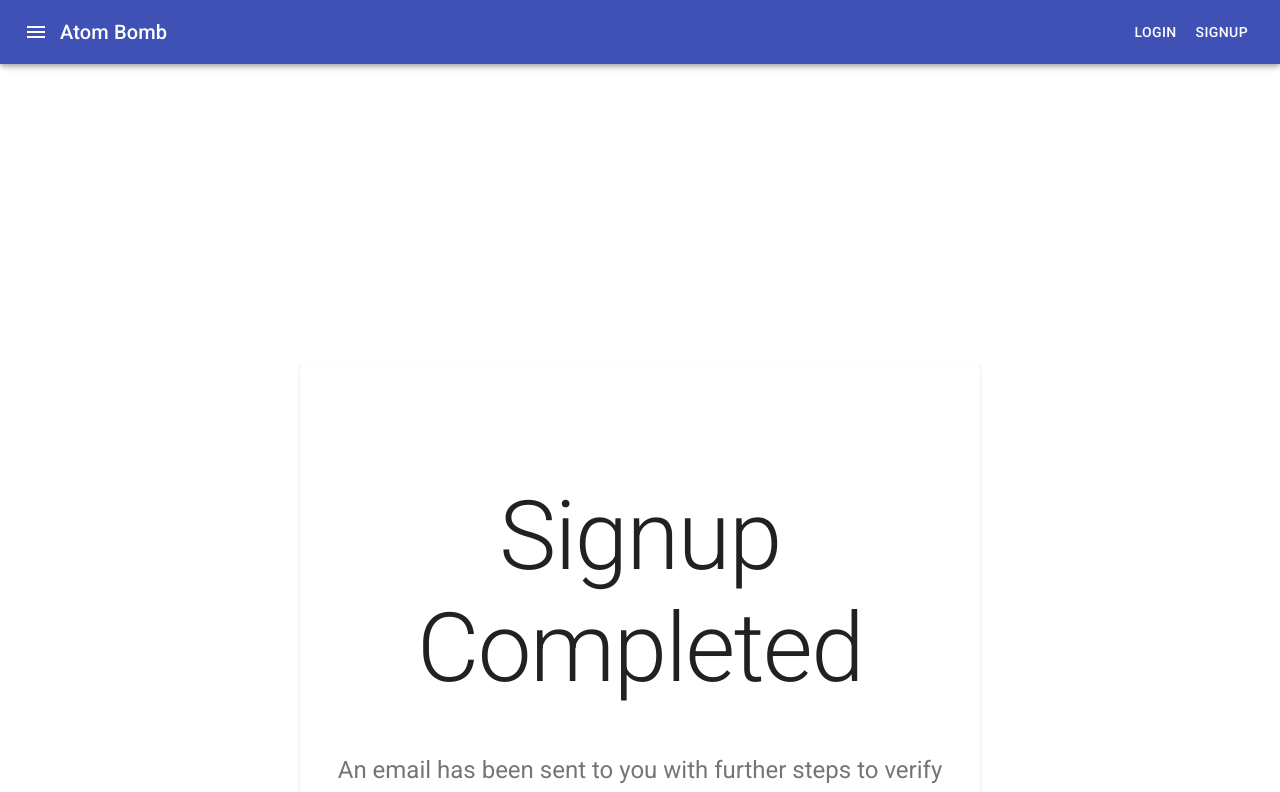
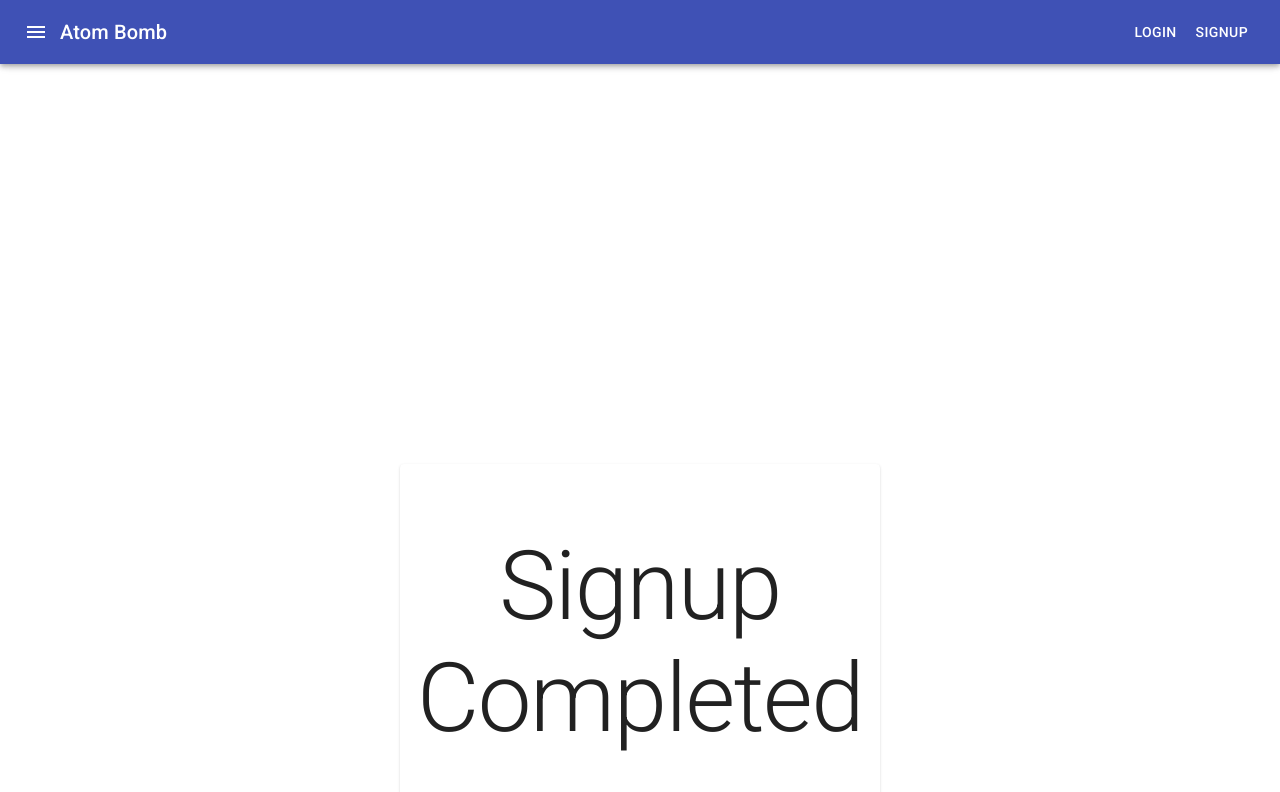
Before and after one commit to brandonkimmmm/atombomb-web, a React (Create React App) app: page /signup/complete in a window 1280 px wide. Shown: the top 792 px of the page. Built offline with nearby package versions, Linux system fonts and the light colour scheme; no server answers.

Commit message:
redirect to signup completed page after signup

```diff
--- a/src/components/SignupComplete/styles.js
+++ b/src/components/SignupComplete/styles.js
@@ -5,11 +5,12 @@ export const useStyles = makeStyles((theme) => ({
 		height: "90vh"
 	},
 	innerGrid: {
-		margin: 300
+		margin: 400
 	},
 	card: {
 		minWidth: 275,
-		paddingTop: 100,
+		paddingTop: 50,
+		paddingBottom: 50,
 		textAlign: "center",
 		height: "100%",
 		color: theme.palette.text.secondary
@@ -18,6 +19,6 @@ export const useStyles = makeStyles((theme) => ({
 		marginBottom: 50
 	},
 	body: {
-		marginBottom: 25
+		marginBottom: 40
 	}
 }));
--- a/src/components/SignupForm/index.js
+++ b/src/components/SignupForm/index.js
@@ -55,7 +55,7 @@ export const SignupForm = () => {
 					setEmail('');
 					setPassword('');
 					setPasswordConfirmation('');
-					history.push('/');
+					history.push('/signup/complete');
 				}
 			} catch (err) {
 				setAlert({
```
